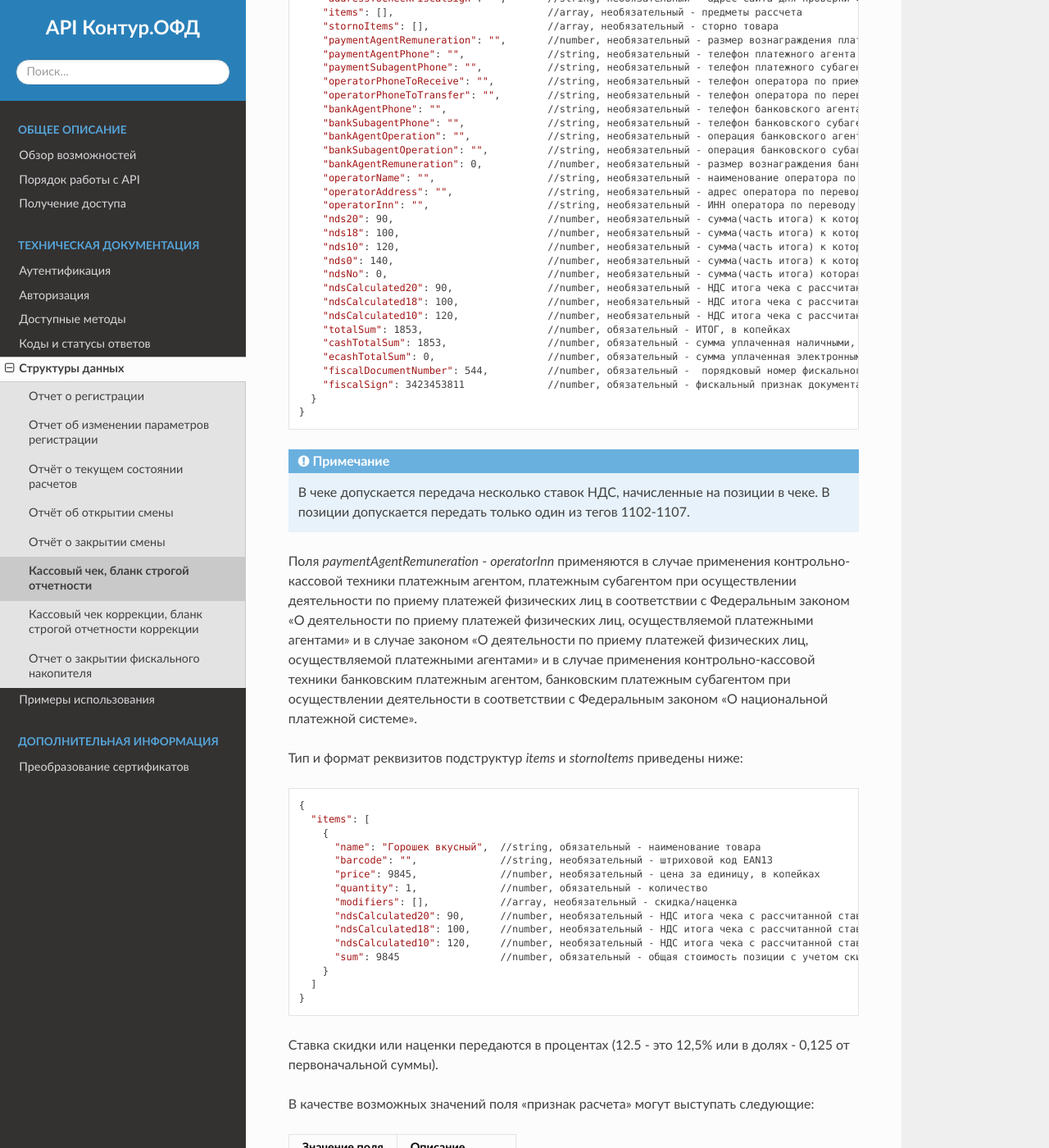
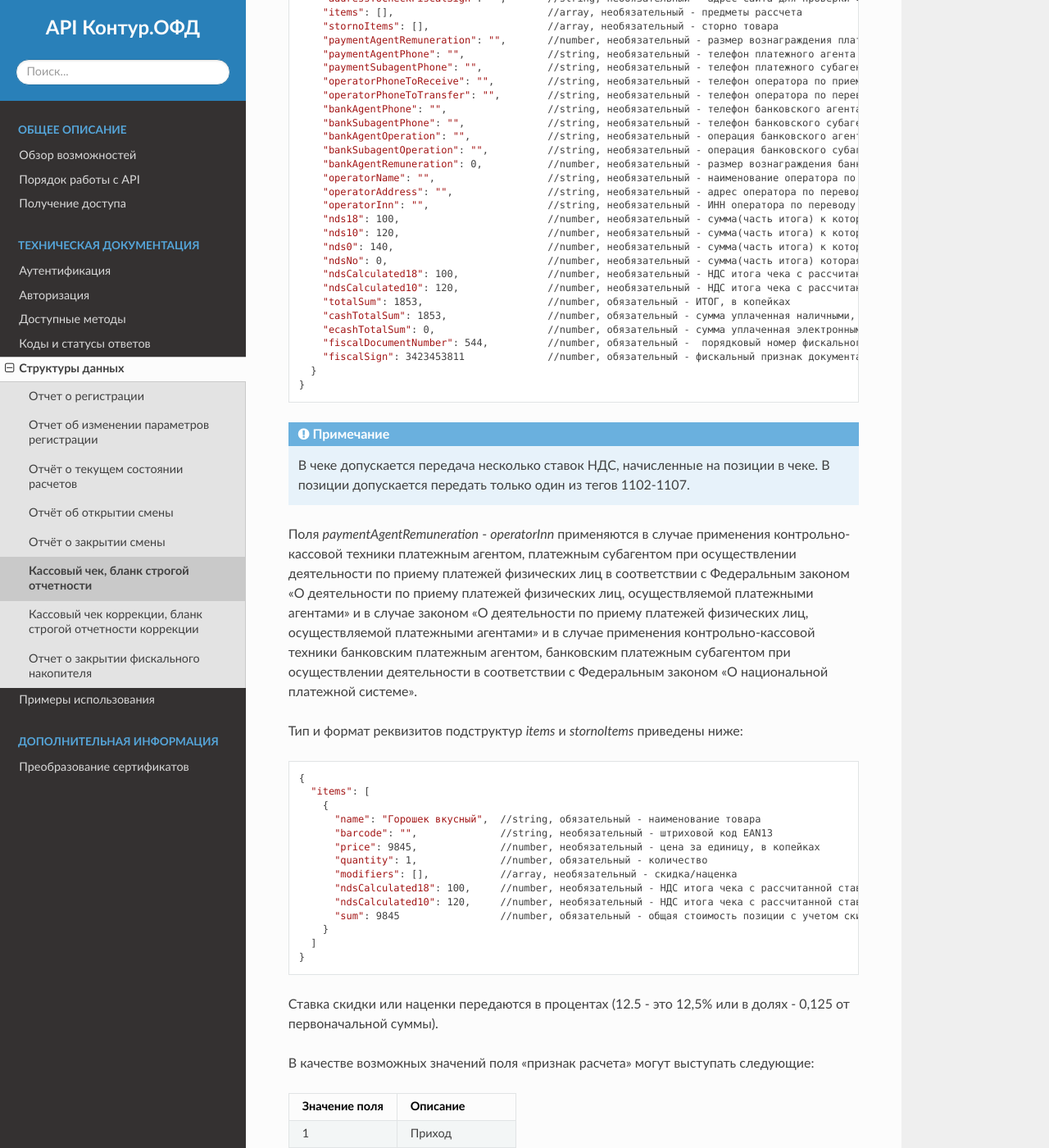
Before and after one commit to skbkontur/ofd-api-docs, a Sphinx documentation site: the page built from docs/source/Structures/ReceiptBSO.rst, in a window 1280 px wide and 1400 px high, scrolled down 468 px. Shown: the whole window at 82% size. Built offline with Sphinx 7.4.7 and the Read the Docs theme 2.0.0, drawn with Linux system fonts in a browser that asks for light colours.

Commit message:
fixed nds20

```diff
--- a/docs/source/Structures/ReceiptBSO.rst
+++ b/docs/source/Structures/ReceiptBSO.rst
@@ -36,13 +36,11 @@
       "operatorName": "",                   //string, необязательный - наименование оператора по переводу денежных средств
       "operatorAddress": "",                //string, необязательный - адрес оператора по переводу денежных средств
       "operatorInn": "",                    //string, необязательный - ИНН оператора по переводу денежных средств
-      "nds20": 90,                          //number, необязательный - сумма(часть итога) к которой применяется ставка 20% , в копейках
-      "nds18": 100,                         //number, необязательный - сумма(часть итога) к которой применяется ставка 18% , в копейках
+      "nds18": 100,                         //number, необязательный - сумма(часть итога) к которой применяется ставка 18% (20%) , в копейках
       "nds10": 120,                         //number, необязательный - сумма(часть итога) к которой применяется ставка 10%, в копейках
       "nds0": 140,                          //number, необязательный - сумма(часть итога) к которой применяется ставка НДС 0%, в копейках
       "ndsNo": 0,                           //number, необязательный - сумма(часть итога) которая НДС не облагается, в копейках
-      "ndsCalculated20": 90,                //number, необязательный - НДС итога чека с рассчитанной ставкой 20%, в копейках
-      "ndsCalculated18": 100,               //number, необязательный - НДС итога чека с рассчитанной ставкой 18%, в копейках
+      "ndsCalculated18": 100,               //number, необязательный - НДС итога чека с рассчитанной ставкой 18% (20%), в копейках
       "ndsCalculated10": 120,               //number, необязательный - НДС итога чека с рассчитанной ставкой 10%, в копейках
       "totalSum": 1853,                     //number, обязательный - ИТОГ, в копейках
       "cashTotalSum": 1853,                 //number, обязательный - сумма уплаченная наличными, в копейках
@@ -71,8 +69,7 @@
         "price": 9845,              //number, необязательный - цена за единицу, в копейках
         "quantity": 1,              //number, обязательный - количество
         "modifiers": [],            //array, необязательный - скидка/наценка
-        "ndsCalculated20": 90,      //number, необязательный - НДС итога чека с рассчитанной ставкой 20%, в копейках
-        "ndsCalculated18": 100,     //number, необязательный - НДС итога чека с рассчитанной ставкой 18%, в копейках
+        "ndsCalculated18": 100,     //number, необязательный - НДС итога чека с рассчитанной ставкой 18% (20%), в копейках
         "ndsCalculated10": 120,     //number, необязательный - НДС итога чека с рассчитанной ставкой 10%, в копейках
         "sum": 9845                 //number, обязательный - общая стоимость позиции с учетом скидок и наценок, в копейках
       }
```
